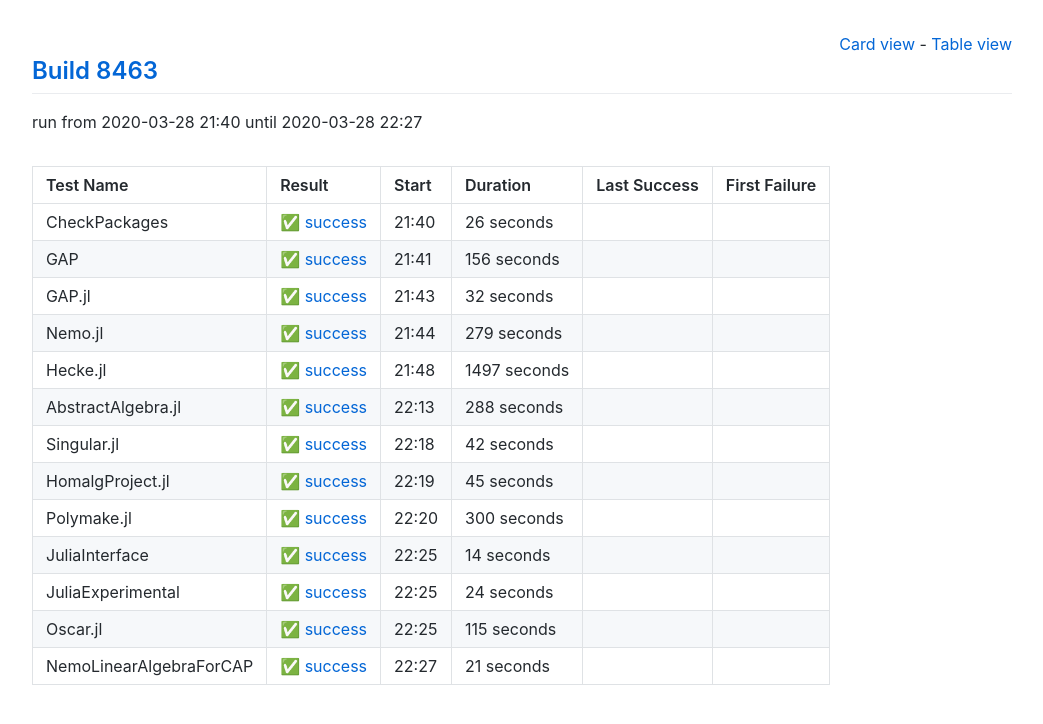
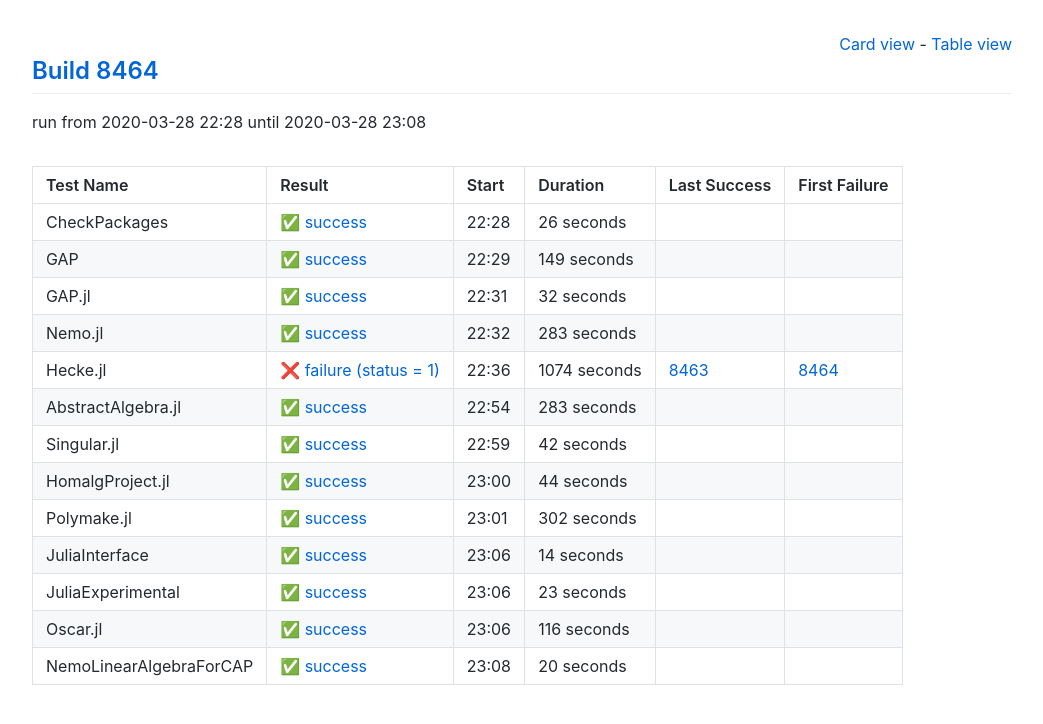
Before and after one commit to oscar-system/oscar-ci-status, a Jekyll site: the page built from table.html, in a window 1280 px wide. Shown: the top 724 px of the page, without its empty margins (118-1161 px from the left). Built offline with Jekyll 4.4.1, drawn with Linux system fonts in a browser that asks for light colours.

Commit message:
Build 8464

```diff
--- a/_data/ci.yml
+++ b/_data/ci.yml
@@ -1,5 +1,5 @@
-build: 8463
-build_url: https://oscarci.mathematik.uni-kl.de/job/oscar/8463/
+build: 8464
+build_url: https://oscarci.mathematik.uni-kl.de/job/oscar/8464/
 job: oscar
 tests:
 - duration: 26
@@ -8,20 +8,20 @@
   first_failure_url: null
   last_success: false
   last_success_url: null
-  log: https://oscarci.mathematik.uni-kl.de/job/oscar/8463/artifact/logs/build-8463/CheckPackages.log
+  log: https://oscarci.mathematik.uni-kl.de/job/oscar/8464/artifact/logs/build-8464/CheckPackages.log
   name: CheckPackages
-  start: 2020-03-28 21:40
+  start: 2020-03-28 22:28
   status: success
   success: true
-- duration: 156
+- duration: 149
   exitcode: 0
   first_failure: false
   first_failure_url: null
   last_success: false
   last_success_url: null
-  log: https://oscarci.mathematik.uni-kl.de/job/oscar/8463/artifact/logs/build-8463/GAP.log
+  log: https://oscarci.mathematik.uni-kl.de/job/oscar/8464/artifact/logs/build-8464/GAP.log
   name: GAP
-  start: 2020-03-28 21:41
+  start: 2020-03-28 22:29
   status: success
   success: true
 - duration: 32
@@ -30,42 +30,42 @@
   first_failure_url: null
   last_success: false
   last_success_url: null
-  log: https://oscarci.mathematik.uni-kl.de/job/oscar/8463/artifact/logs/build-8463/GAP.jl.log
+  log: https://oscarci.mathematik.uni-kl.de/job/oscar/8464/artifact/logs/build-8464/GAP.jl.log
   name: GAP.jl
-  start: 2020-03-28 21:43
+  start: 2020-03-28 22:31
   status: success
   success: true
-- duration: 279
+- duration: 283
   exitcode: 0
   first_failure: false
   first_failure_url: null
   last_success: false
   last_success_url: null
-  log: https://oscarci.mathematik.uni-kl.de/job/oscar/8463/artifact/logs/build-8463/Nemo.jl.log
+  log: https://oscarci.mathematik.uni-kl.de/job/oscar/8464/artifact/logs/build-8464/Nemo.jl.log
   name: Nemo.jl
-  start: 2020-03-28 21:44
+  start: 2020-03-28 22:32
   status: success
   success: true
-- duration: 1497
+- duration: 1074
+  exitcode: 1
+  first_failure: 8464
+  first_failure_url: https://oscarci.mathematik.uni-kl.de/job/oscar/8464/
+  last_success: 8463
+  last_success_url: https://oscarci.mathematik.uni-kl.de/job/oscar/8463/
+  log: https://oscarci.mathematik.uni-kl.de/job/oscar/8464/artifact/logs/build-8464/Hecke.jl.log
+  name: Hecke.jl
+  start: 2020-03-28 22:36
+  status: failure
+  success: false
+- duration: 283
   exitcode: 0
   first_failure: false
   first_failure_url: null
   last_success: false
   last_success_url: null
-  log: https://oscarci.mathematik.uni-kl.de/job/oscar/8463/artifact/logs/build-8463/Hecke.jl.log
-  name: Hecke.jl
-  start: 2020-03-28 21:48
-  status: success
-  success: true
-- duration: 288
-  exitcode: 0
-  first_failure: false
-  first_failure_url: null
-  last_success: false
-  last_success_url: null
-  log: https://oscarci.mathematik.uni-kl.de/job/oscar/8463/artifact/logs/build-8463/AbstractAlgebra.jl.log
+  log: https://oscarci.mathematik.uni-kl.de/job/oscar/8464/artifact/logs/build-8464/AbstractAlgebra.jl.log
   name: AbstractAlgebra.jl
-  start: 2020-03-28 22:13
+  start: 2020-03-28 22:54
   status: success
   success: true
 - duration: 42
@@ -74,31 +74,31 @@
   first_failure_url: null
   last_success: false
   last_success_url: null
-  log: https://oscarci.mathematik.uni-kl.de/job/oscar/8463/artifact/logs/build-8463/Singular.jl.log
+  log: https://oscarci.mathematik.uni-kl.de/job/oscar/8464/artifact/logs/build-8464/Singular.jl.log
   name: Singular.jl
-  start: 2020-03-28 22:18
+  start: 2020-03-28 22:59
   status: success
   success: true
-- duration: 45
+- duration: 44
   exitcode: 0
   first_failure: false
   first_failure_url: null
   last_success: false
   last_success_url: null
-  log: https://oscarci.mathematik.uni-kl.de/job/oscar/8463/artifact/logs/build-8463/HomalgProject.jl.log
+  log: https://oscarci.mathematik.uni-kl.de/job/oscar/8464/artifact/logs/build-8464/HomalgProject.jl.log
   name: HomalgProject.jl
-  start: 2020-03-28 22:19
+  start: 2020-03-28 23:00
   status: success
   success: true
-- duration: 300
+- duration: 302
   exitcode: 0
   first_failure: false
   first_failure_url: null
   last_success: false
   last_success_url: null
-  log: https://oscarci.mathematik.uni-kl.de/job/oscar/8463/artifact/logs/build-8463/Polymake.jl.log
+  log: https://oscarci.mathematik.uni-kl.de/job/oscar/8464/artifact/logs/build-8464/Polymake.jl.log
   name: Polymake.jl
-  start: 2020-03-28 22:20
+  start: 2020-03-28 23:01
   status: success
   success: true
 - duration: 14
@@ -107,41 +107,41 @@
   first_failure_url: null
   last_success: false
   last_success_url: null
-  log: https://oscarci.mathematik.uni-kl.de/job/oscar/8463/artifact/logs/build-8463/JuliaInterface.log
+  log: https://oscarci.mathematik.uni-kl.de/job/oscar/8464/artifact/logs/build-8464/JuliaInterface.log
   name: JuliaInterface
-  start: 2020-03-28 22:25
+  start: 2020-03-28 23:06
   status: success
   success: true
-- duration: 24
+- duration: 23
   exitcode: 0
   first_failure: false
   first_failure_url: null
   last_success: false
   last_success_url: null
-  log: https://oscarci.mathematik.uni-kl.de/job/oscar/8463/artifact/logs/build-8463/JuliaExperimental.log
+  log: https://oscarci.mathematik.uni-kl.de/job/oscar/8464/artifact/logs/build-8464/JuliaExperimental.log
   name: JuliaExperimental
-  start: 2020-03-28 22:25
+  start: 2020-03-28 23:06
   status: success
   success: true
-- duration: 115
+- duration: 116
   exitcode: 0
   first_failure: false
   first_failure_url: null
   last_success: false
   last_success_url: null
-  log: https://oscarci.mathematik.uni-kl.de/job/oscar/8463/artifact/logs/build-8463/Oscar.jl.log
+  log: https://oscarci.mathematik.uni-kl.de/job/oscar/8464/artifact/logs/build-8464/Oscar.jl.log
   name: Oscar.jl
-  start: 2020-03-28 22:25
+  start: 2020-03-28 23:06
   status: success
   success: true
-- duration: 21
+- duration: 20
   exitcode: 0
   first_failure: false
   first_failure_url: null
   last_success: false
   last_success_url: null
-  log: https://oscarci.mathematik.uni-kl.de/job/oscar/8463/artifact/logs/build-8463/NemoLinearAlgebraForCAP.log
+  log: https://oscarci.mathematik.uni-kl.de/job/oscar/8464/artifact/logs/build-8464/NemoLinearAlgebraForCAP.log
   name: NemoLinearAlgebraForCAP
-  start: 2020-03-28 22:27
+  start: 2020-03-28 23:08
   status: success
   success: true
```
Also changed, not shown: README.md.
